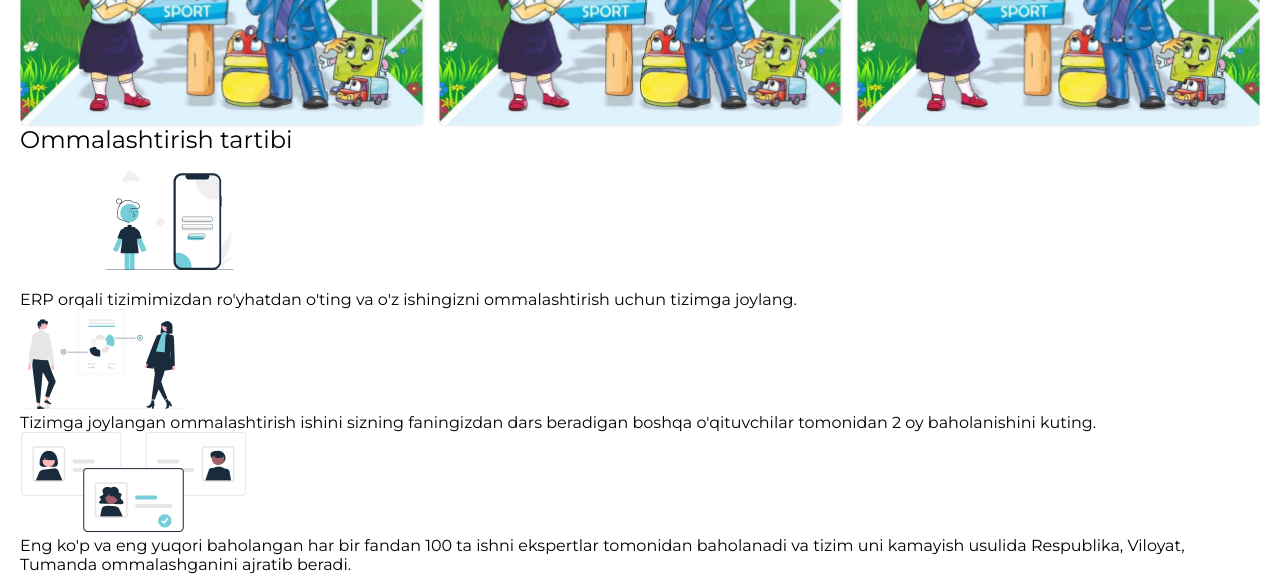
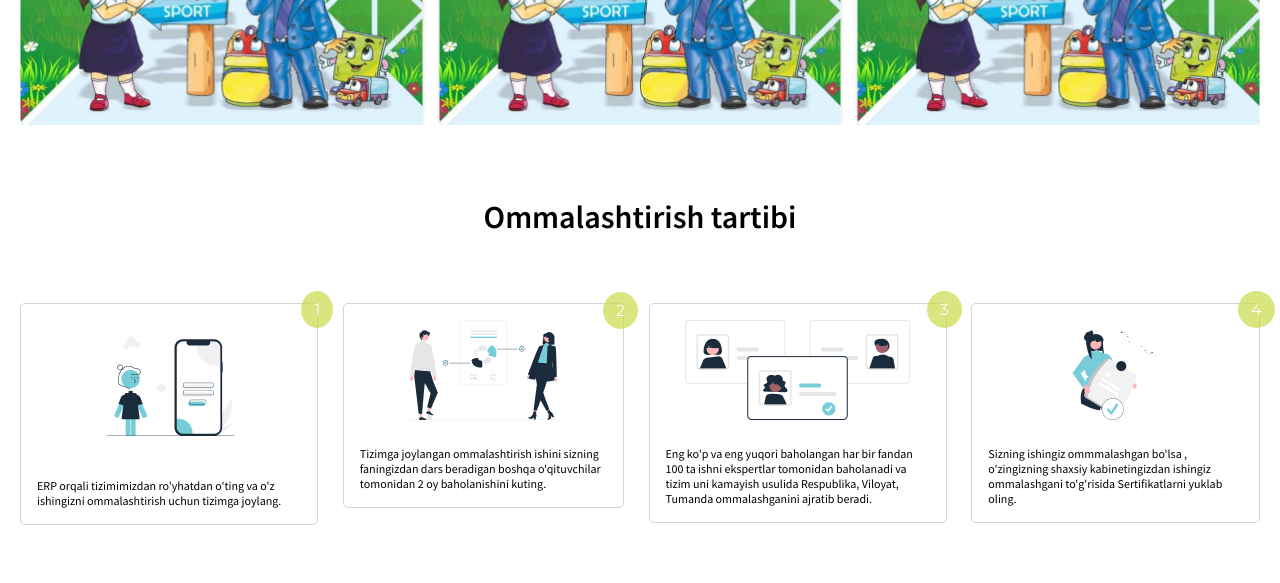
Before and after one commit to MaksKaled/LandingPage3, a plain HTML site: page index.html in a window 1280 px wide. Shown: the part 5370-5953 px from the top of the page. Drawn offline with Linux system fonts and the light colour scheme.

Commit message:
ninthPart stylization done

```diff
--- a/css/ninthPart.css
+++ b/css/ninthPart.css
@@ -0,0 +1,52 @@
+.wrapper.ninethPart__wrapper{
+    overflow: visible;
+}
+.ninethPart{
+    padding-top: 72px;
+    padding-bottom: 72px;
+}
+.ninethPart h2{
+    font-size: 32px;
+    font-weight: 600;
+    font-family: 'Source Sans Pro', sans-serif;
+    text-align: center;
+    padding-bottom: 66px;
+}
+.ninethPart .advantages{
+    display: flex;
+    gap:2%;
+}
+.ninethPart .advantages .advantageElement{
+    position: relative;
+    border-color: lightgray;
+    border-width: 1px;
+    border-style:solid;
+    border-radius: 5px;
+    max-width: 298px;
+    height: fit-content;
+}
+.ninethPart .advantages .advantageElement .img__advantage{
+    padding-top: 16px;
+    padding-bottom: 16px;
+    text-align: center;
+}
+.ninethPart .advantages .advantageElement p{
+    padding-left: 16px;
+    padding-right: 16px;
+    padding-top: 6px;
+    padding-bottom: 16px;
+    font-family: 'Source Sans Pro', sans-serif;
+    font-size: 12px;
+    font-weight: 300;
+}
+.cornerNumber1,.cornerNumber2,.cornerNumber3,.cornerNumber4{
+    position: absolute;
+    top: -6%;
+    right: -5.5%;
+    padding: 9px 13px;
+    z-index: 2;
+    opacity: 70%;
+    background-color: #C9DB48;
+    border-radius: 50%;
+    color: white;
+}
--- a/index.html
+++ b/index.html
@@ -339,51 +339,60 @@
             </div>
           </div>
         </div>
+      </div>
+    </div>
 
 
-
-
-
-
-
-      </div>
+    <div class="wrapper ninethPart__wrapper">
       <div class="ninethPart">
         <h2>Ommalashtirish tartibi</h2>
         <div class="advantages">
           <div class="advantageElement">
-            <img src="./optimizedPics/9thPartAdvantages1.png" alt="" />
+            <div class="img__advantage"><img src="./optimizedPics/9thPartAdvantages1.png" alt="" />
+            </div>
             <p>
               ERP orqali tizimimizdan ro'yhatdan o'ting va o'z ishingizni
               ommalashtirish uchun tizimga joylang.
             </p>
+            <div class="cornerNumber1">1</div>
           </div>
           <div class="advantageElement">
+            <div class="img__advantage">
               <img src="./optimizedPics/9thPartAdvantages2.png" alt="" />
+            </div>
             <p>
               Tizimga joylangan ommalashtirish ishini sizning faningizdan dars
               beradigan boshqa o'qituvchilar tomonidan 2 oy baholanishini
               kuting.
             </p>
+            <div class="cornerNumber2">2</div>
           </div>
           <div class="advantageElement">
+            <div class="img__advantage">
               <img src="./optimizedPics/9thPartAdvantages3.png" alt="" />
+            </div>
             <p>
               Eng ko'p va eng yuqori baholangan har bir fandan 100 ta ishni
               ekspertlar tomonidan baholanadi va tizim uni kamayish usulida
               Respublika, Viloyat, Tumanda ommalashganini ajratib beradi.
             </p>
+            <div class="cornerNumber3">3</div>
           </div>
           <div class="advantageElement">
+            <div class="img__advantage">
               <img src="./optimizedPics/9thPartAdvantages4.png" alt="" />
+            </div>
             <p>
               Sizning ishingiz ommmalashgan bo'lsa , o'zingizning shaxsiy
               kabinetingizdan ishingiz ommalashgani to'g'risida
               Sertifikatlarni yuklab oling.
             </p>
+            <div class="cornerNumber4">4</div>
           </div>
         </div>
       </div>
     </div>
+
 
   </main>
   <footer>
```
Also changed, not shown: css/main.css (line endings or trailing spaces). Lines whose indentation alone changed are shown as unchanged.
